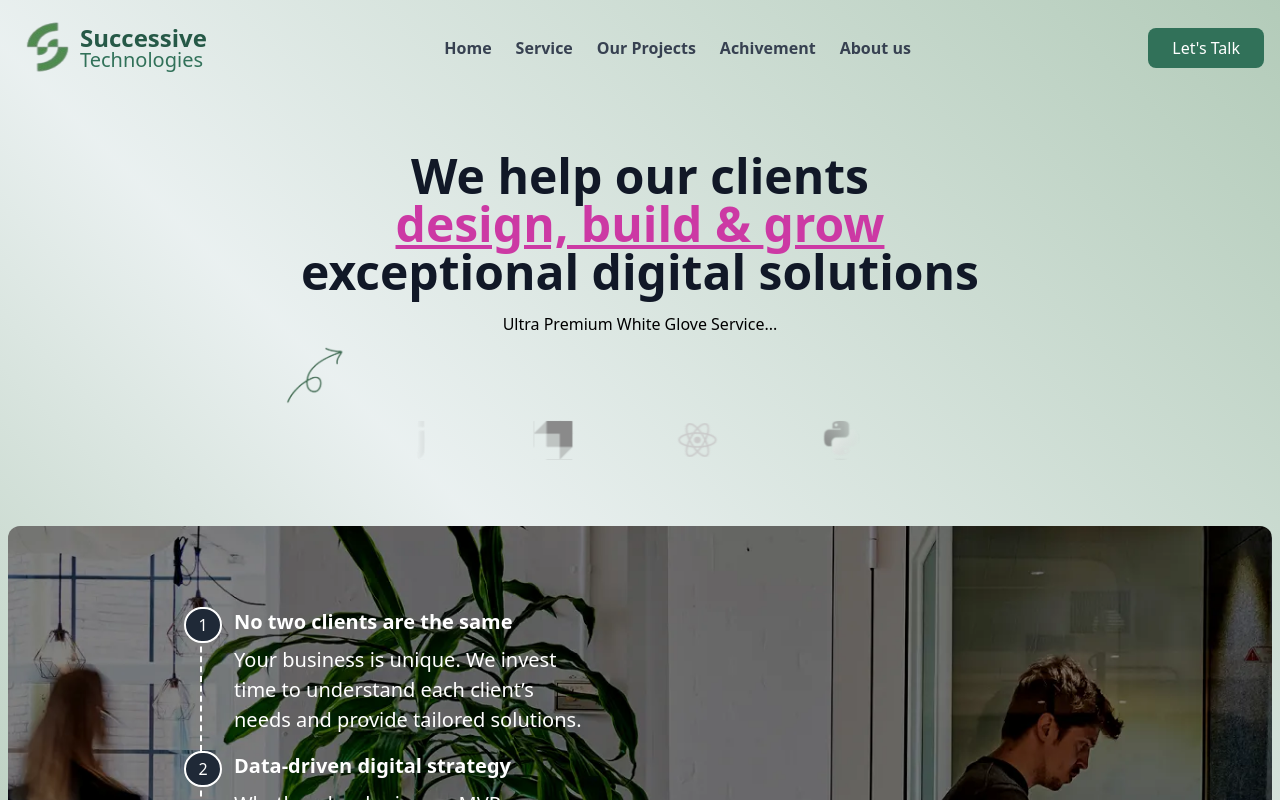
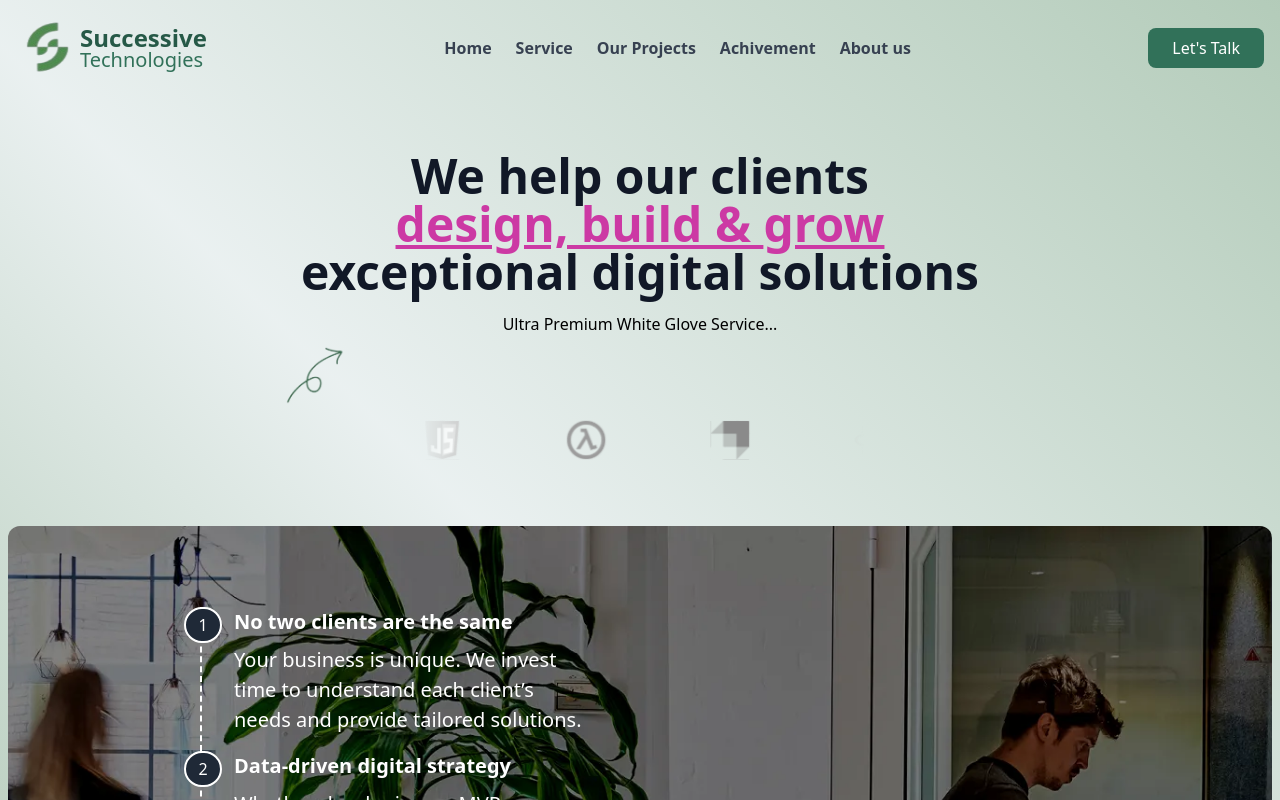
Before and after one commit to fullstackdev07/successive_react_website, a React (Vite) app: page / in a window 1280 px wide. Shown: the top 800 px of the page. Built offline with nearby package versions, Linux system fonts and the light colour scheme.

Commit message:
added vue js image

```diff
--- a/src/Data/Aboutdata.json
+++ b/src/Data/Aboutdata.json
@@ -32,11 +32,14 @@
     "className": "h-12 md:h-20"
   },
   "brandLogos": [
-    { "src": "/AmazonECS.svg", "alt": "reactjs" },
-    { "src": "/Django.svg", "alt": "java" },
-    { "src": "/Strapi.svg", "alt": "vuejs." },
-    { "src": "/React.svg", "alt": "php" },
-    { "src": "/Python.svg", "alt": "JavaScript" },
-    { "src": "/NodeJS.svg", "alt": "python" }
+    { "src": "/AmazonECS.svg", "alt": "AmazonECS.svg" },
+    { "src": "/Django.svg", "alt": "Django.svg" },
+    { "src": "/js.svg", "alt": "js.svg" },
+    { "src": "/Lambda.svg", "alt": "Lambda.svg" },
+    { "src": "/Strapi.svg", "alt": "Strapi.svg" },
+    { "src": "/React.svg", "alt": "React.svg" },
+    { "src": "/Python.svg", "alt": "Python.svg" },
+    { "src": "/NodeJS.svg", "alt": "NodeJS.svg" },
+    { "src": "/vuejs.png", "alt": "vuejs.png" }
   ]
 }
--- a/src/components/Footer.jsx
+++ b/src/components/Footer.jsx
@@ -38,11 +38,21 @@ const Footer = () => {
         </div>
 
         <div className="flex justify-center md:justify-end gap-4 text-xl md:text-2xl text-white">
+          <a href="https://www.facebook.com/">
           <FaFacebook className="hover:text-gray-300 transition" />
+          </a>
+          <a href="https://www.instagram.com/">
           <FaInstagramSquare className="hover:text-gray-300 transition" />
+          </a>
+          <a href="https://www.instagram.com/">
           <FaPinterestSquare className="hover:text-gray-300 transition" />
+          </a>
+          <a href="https://www.facebook.com/">
           <FaSquareThreads className="hover:text-gray-300 transition" />
+          </a>
+          <a href="https://www.facebook.com/">
           <FaYoutube className="hover:text-gray-300 transition" />
+          </a>
         </div>
       </div>
     </footer>
```
Also changed, not shown: public/vuejs.png (added).
